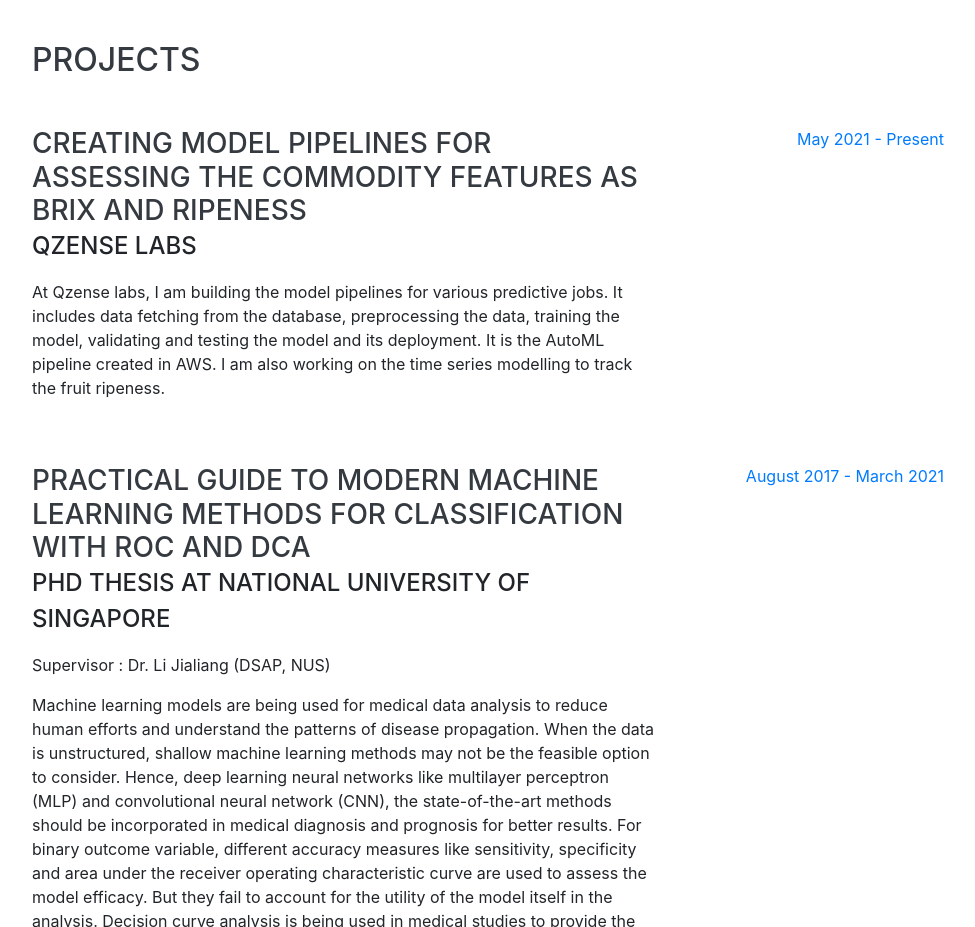
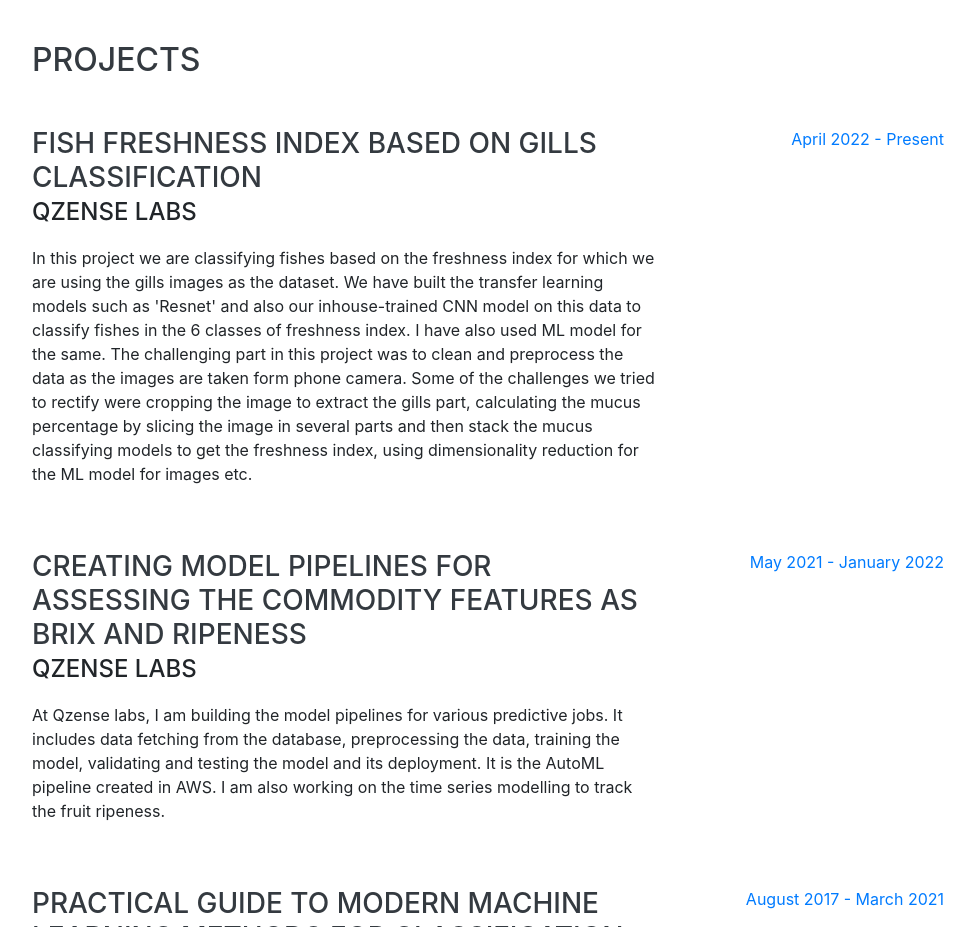
Before and after one commit to sumaiyasande/resume, a website with bundled scripts: page index.html in a window 1280 px wide. Shown: the part 3480-4407 px from the top of the page, without its empty margins (288-1263 px from the left). Built offline with nearby package versions, Linux system fonts and the light colour scheme; a web font is replaced by a local one.

Commit message:
Update index.html

```diff
--- a/index.html
+++ b/index.html
@@ -247,6 +247,18 @@
         <h2 class="mb-5">Projects</h2>
 
 
+        <div class="resume-item d-flex flex-column flex-md-row justify-content-between mb-5">
+          <div class="resume-content">
+            <h3 class="mb-0">Fish Freshness Index Based On Gills Classification</h3>
+            <div class="subheading mb-3">Qzense Labs</div>
+
+            <p>In this project we are classifying fishes based on the freshness index for which we are using the gills images as the dataset. We have built the transfer learning models such as 'Resnet' and also our inhouse-trained CNN model on this data to classify fishes in the 6 classes of freshness index. I have also used ML model for the same. The challenging part in this project was to clean and preprocess the data as the images are taken form phone camera. Some of the challenges we tried to rectify were cropping the image to extract the gills part, calculating the mucus percentage by slicing the image in several parts and then stack the mucus classifying models to get the freshness index, using dimensionality reduction for the ML model for images etc.</p>
+          </div>
+          <div class="resume-date text-md-right">
+            <span class="text-primary">April 2022 - Present</span>
+          </div>
+        </div>
+
 
 
         <div class="resume-item d-flex flex-column flex-md-row justify-content-between mb-5">
@@ -257,7 +269,7 @@
             <p>At Qzense labs, I am building the model pipelines for various predictive jobs. It includes data fetching from the database, preprocessing the data, training the model, validating and testing the model and its deployment. It is the AutoML pipeline created in AWS. I am also working on the time series modelling to track the fruit ripeness.</p>
           </div>
           <div class="resume-date text-md-right">
-            <span class="text-primary">May 2021 - Present</span>
+            <span class="text-primary">May 2021 - January 2022</span>
           </div>
         </div>
 
```
